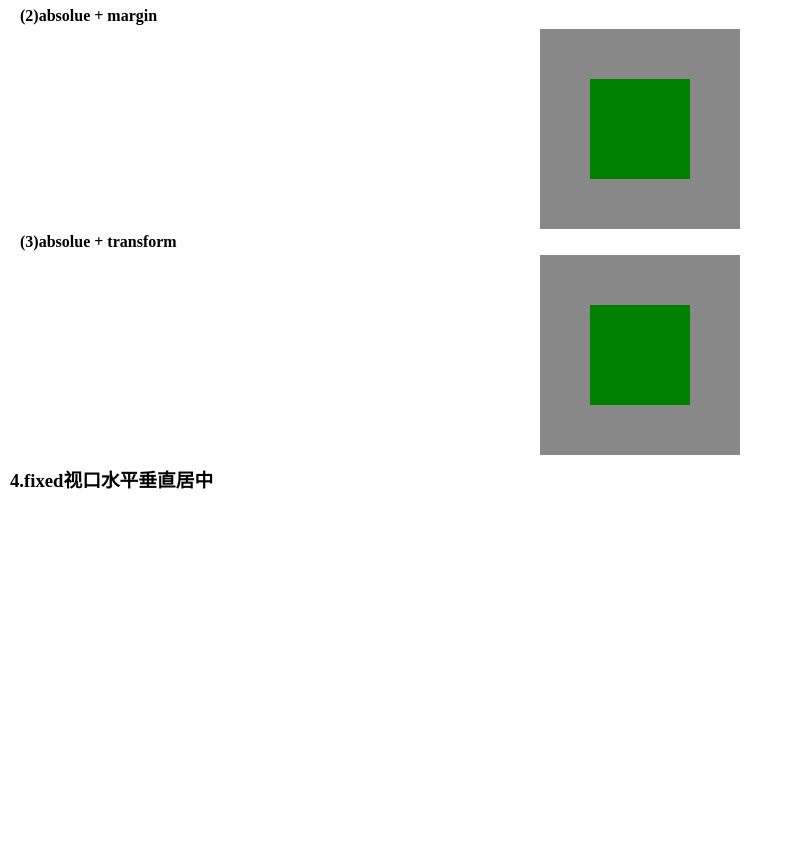
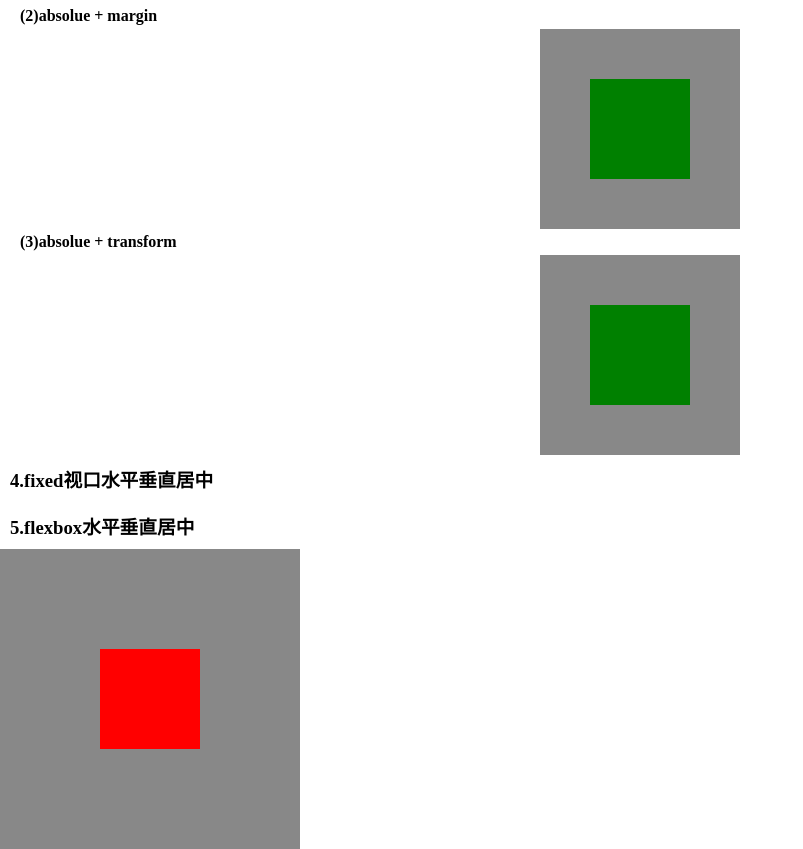
Before and after one commit to chaoshenr/write_web, a plain HTML site: page CSS/demo/CSS居中.html in a window 1280 px wide. Shown: the part 1586-2435 px from the top of the page, without its empty margins (0-803 px from the left). Before the commit the page ends 2088 px from the top, so only its background shows below. Drawn offline with Linux system fonts and the light colour scheme.

Commit message:
flexbox水平垂直居中

```diff
--- a/CSS/demo/CSS居中.html
+++ b/CSS/demo/CSS居中.html
@@ -153,6 +153,10 @@
 		left: 50%;
 		top: 50%;
 		transform: translate(-50%, -50%);
+		-ms-transform: translate(-50%, -50%);/*兼容到IE9*/
+		-moz-transform: translate(-50%, -50%);
+		-webkit-transform: translate(-50%, -50%);
+		-o-transfrom: translate(-50%, -50%);
 		background-color: green;
 
 	}
@@ -172,6 +176,42 @@
 		text-align: center;
 	}
 
+	.flexbox_center {
+		/*旧版语法*/
+		display: -webkit-box; /* 老版本语法: Safari, iOS, Android browser, older WebKit browsers. */
+	    display: -moz-box; /* 老版本语法: Firefox (buggy) */
+	    display: -ms-flexbox; /* 混合版本语法: IE 10 */
+	    /*新版语法*/
+	    display: -webkit-flex; /* 新版本语法: Chrome 21+ */
+	    display: flex; /* 新版本语法: Opera 12.1, Firefox 22+ */
+		/*注意，设为 Flex 布局以后，子元素的float、clear和vertical-align属性将失效。*/
+		width: 300px;
+		height: 300px;
+		background-color: #888;
+		/*新主轴对齐方式*/
+		justify-content: center;/*水平方向居中*/
+		-moz-justify-content: center;
+    	-webkit-justify-content: center;
+		/*旧主轴对齐方式*/
+		-moz-box-pack: center; /*Firefox*/
+	    -webkit-box-pack: center; /*Safari,Opera,Chrome*/
+	    box-pack: center;
+
+	    /*新交叉轴对齐方式*/
+		align-items: center;/*垂直方向居中*/
+		-moz-align-items: center;
+    	-webkit-align-items: center;
+		/*旧交叉轴对齐方式*/
+		-moz-box-align: center;
+		-webkit-box-align: center;
+		box-align: center;
+
+	}
+	.flexbox_center .flexbox_content {
+		width: 100px;
+		height: 100px;
+		background-color: red;
+	}
 
 </style>
 </head>
@@ -211,5 +251,9 @@
 	<h3>4.fixed视口水平垂直居中</h3>
 	<div class="fixed_center">视口居中</div>
 
+	<h3>5.flexbox水平垂直居中</h3>
+	<div class="flexbox_center">
+		<div class="flexbox_content"></div>
+	</div>
 </body>
 </html>
```
Also changed, not shown: CSS/CSS居中总结.md (+47 -1 lines).
